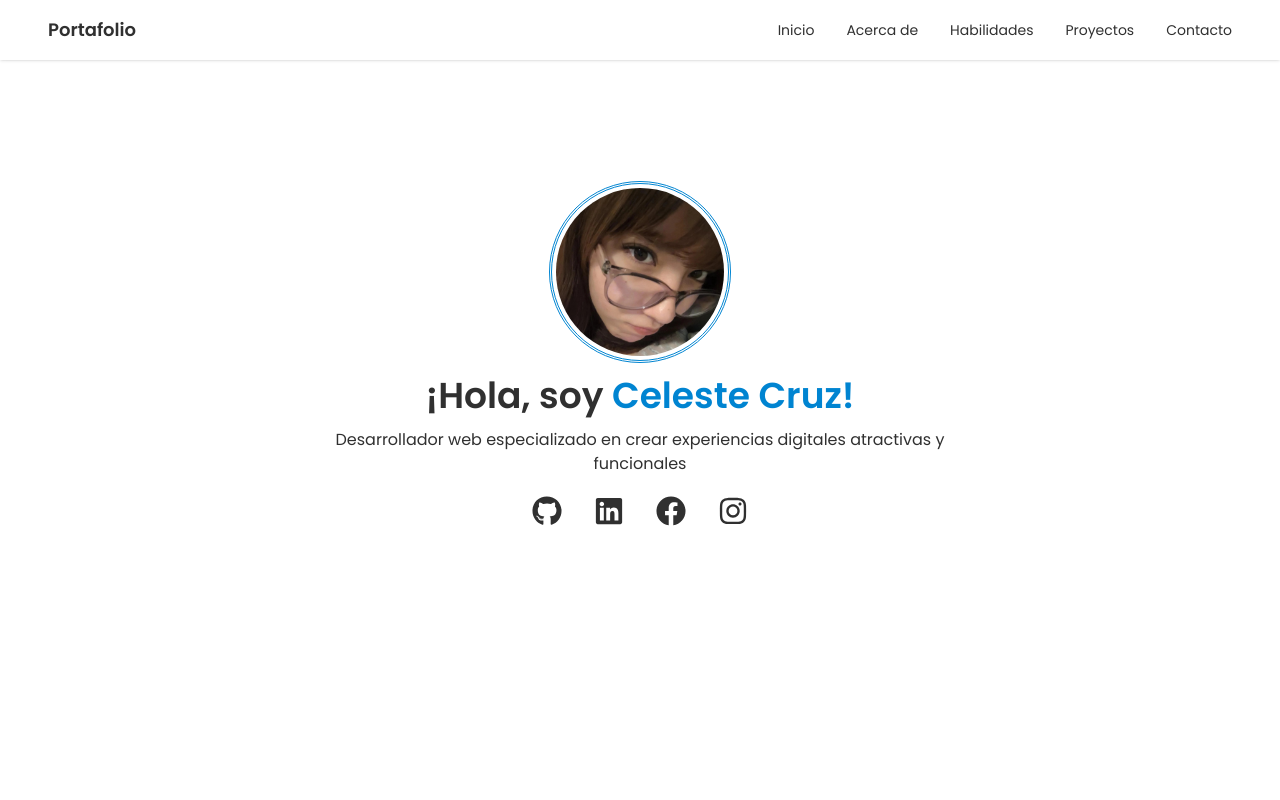
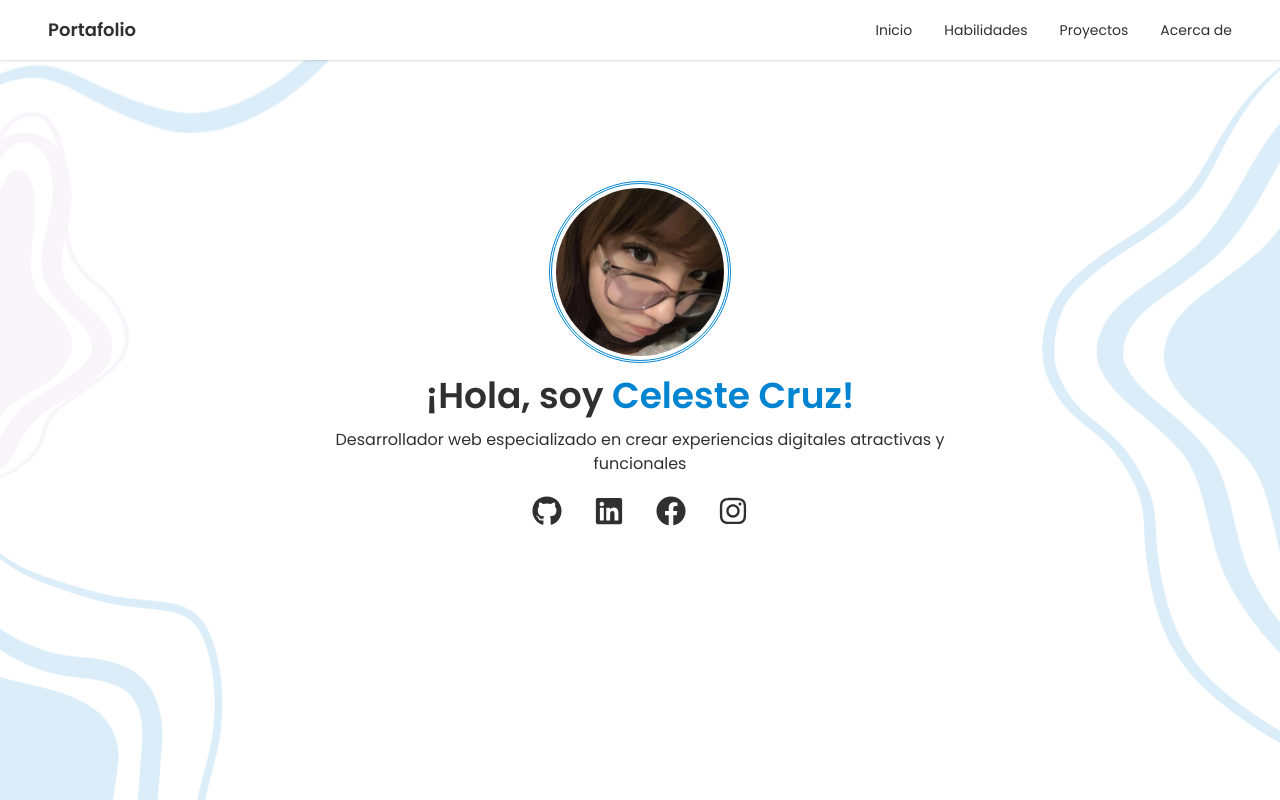
Before and after one commit to celestecruzzg/portafolio, a React (Vite) app in the folder frontend/: page / in a window 1280 px wide. Shown: the top 800 px of the page. Built offline with nearby package versions, Linux system fonts and the light colour scheme.

Commit message:
añadiendo cambios

```diff
--- a/frontend/src/components/Navbar.tsx
+++ b/frontend/src/components/Navbar.tsx
@@ -4,14 +4,14 @@ export default function Navbar () {
         <header className="bg-white shadow backdrop:blur px-12 py-4 sticky top-0 z-40 w-full">
             <div className="flex justify-between items-center text-[var(--text-black)]">
                 <h2 className="text-lg font-semibold">Portafolio</h2>
-                <div>
-                    <nav className="flex justify-between items-center gap-8 text-sm cursor-pointer">
+                <div className="flex">
+                    <nav className="hidden md:flex font-normal justify-between items-center gap-8 text-sm cursor-pointer">
                         <a id="#inicio" className="hover:text-sky-600">Inicio</a>
+                        <a id="#habilidades" className="hover:text-sky-600">Habilidades</a>
+                        <a id="#proyectos" className="hover:text-sky-600">Proyectos</a>
                         <a id="#acerca" className="hover:text-sky-600">Acerca de</a>
-                        <a id="" className="hover:text-sky-600">Habilidades</a>
-                        <a id="" className="hover:text-sky-600">Proyectos</a>
-                        <a id="" className="hover:text-sky-600">Contacto</a>
                     </nav>
+                    <button></button>
                 </div>
             </div>
         </header>
--- a/frontend/src/pages/Principal.tsx
+++ b/frontend/src/pages/Principal.tsx
@@ -1,19 +1,20 @@
 import Acerca from "../components/Acerca";
 import Inicio from "../components/Inicio";
 import Navbar from "../components/Navbar";
+import backgroundImage from "../assets/images/background.png";
 
 export default function Principal () {
     return (
         <>
-        <body className="min-h-screen">
-            <Navbar/>
+        <div className="min-h-screen bg-cover bg-center" style={{ backgroundImage: `url(${backgroundImage})` }}>
+        <Navbar/>
             <div className="transition-all ease-in-out ">
                 <Inicio/>
             </div>
             <div className="mt-14">
                 <Acerca/>
             </div>
-        </body>
+        </div>
         </>
     )
 }
```
Also changed, not shown: frontend/src/assets/images/background.png (added).
